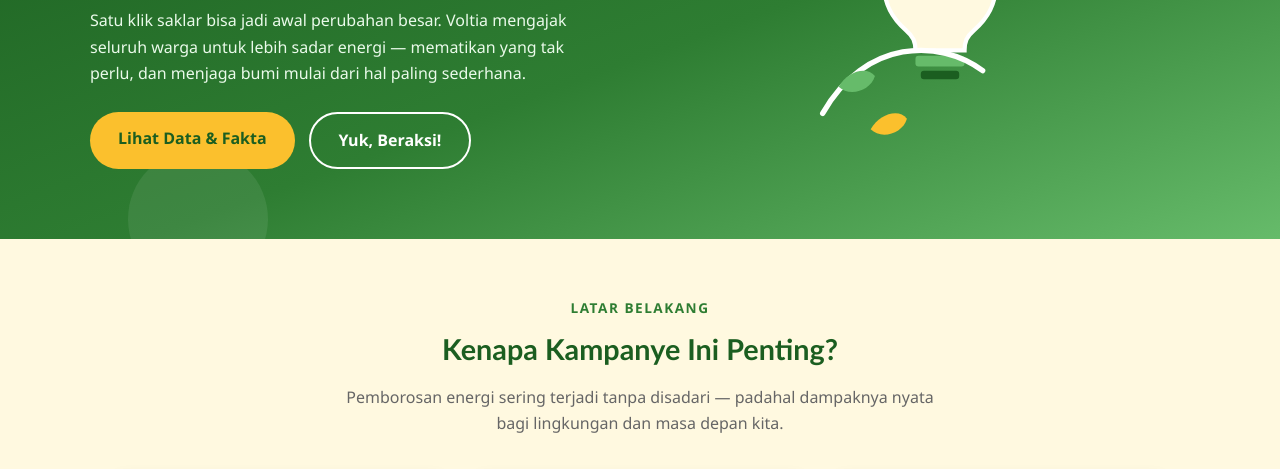
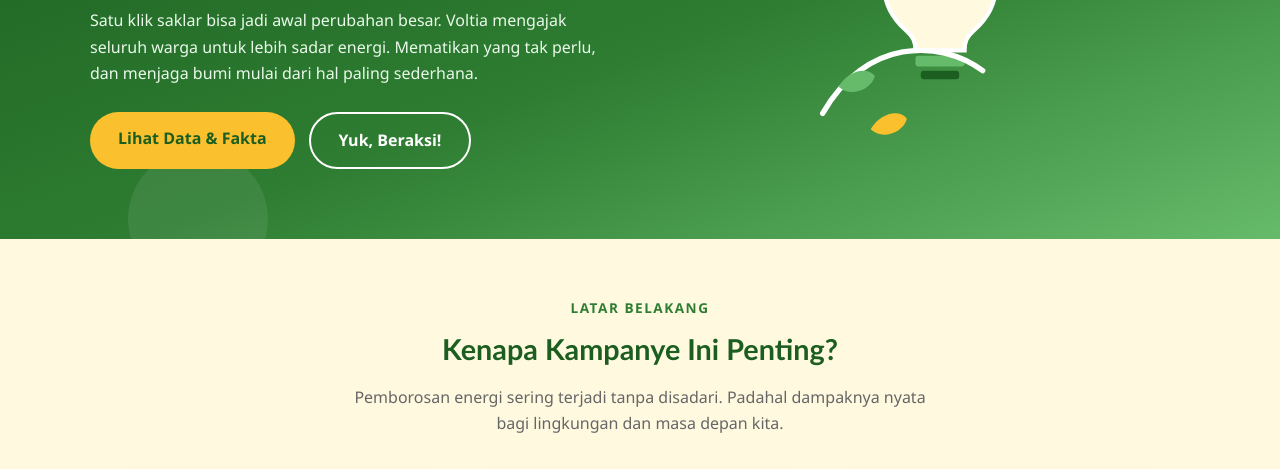
Before and after one commit to BstackDev/VOL, a plain HTML site: page index.html in a window 1280 px wide. Shown: the part 288-757 px from the top of the page. Drawn offline with Linux system fonts and the light colour scheme.

Commit message:
frist commit

```diff
--- a/index.html
+++ b/index.html
@@ -42,7 +42,7 @@
             <p class="tagline">"Hemat Sekarang, Bumi Sehat Selamanya"</p>
             <p class="deskripsi">
               Satu klik saklar bisa jadi awal perubahan besar. Voltia mengajak
-              seluruh warga untuk lebih sadar energi — mematikan yang
+              seluruh warga untuk lebih sadar energi. Mematikan yang
               tak perlu, dan menjaga bumi mulai dari hal paling sederhana.
             </p>
             <div class="btn-group">
@@ -83,7 +83,7 @@
         <div class="judul-bagian">
           <span class="mini-label">Latar Belakang</span>
           <h2>Kenapa Kampanye Ini Penting?</h2>
-          <p>Pemborosan energi sering terjadi tanpa disadari — padahal dampaknya nyata bagi lingkungan dan masa depan kita.</p>
+          <p>Pemborosan energi sering terjadi tanpa disadari. Padahal dampaknya nyata bagi lingkungan dan masa depan kita.</p>
         </div>
 
         <div class="kartu-grid">
```
